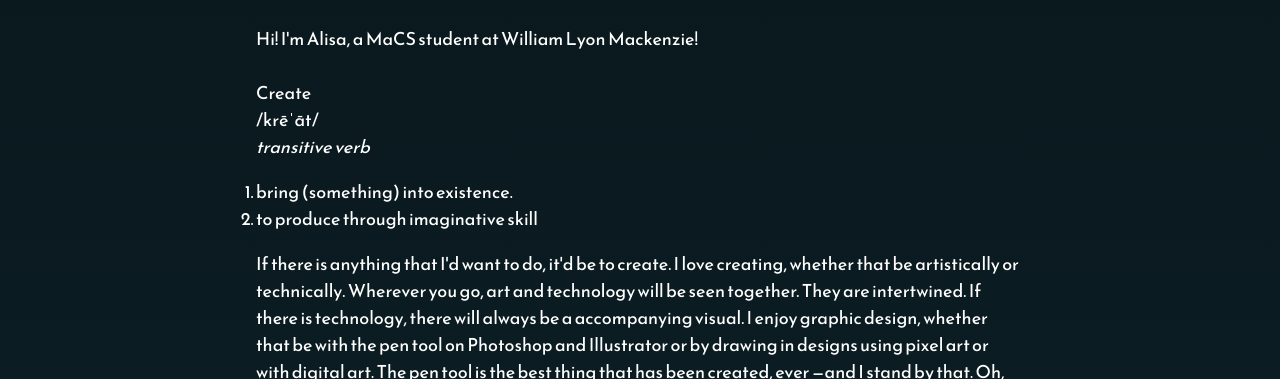
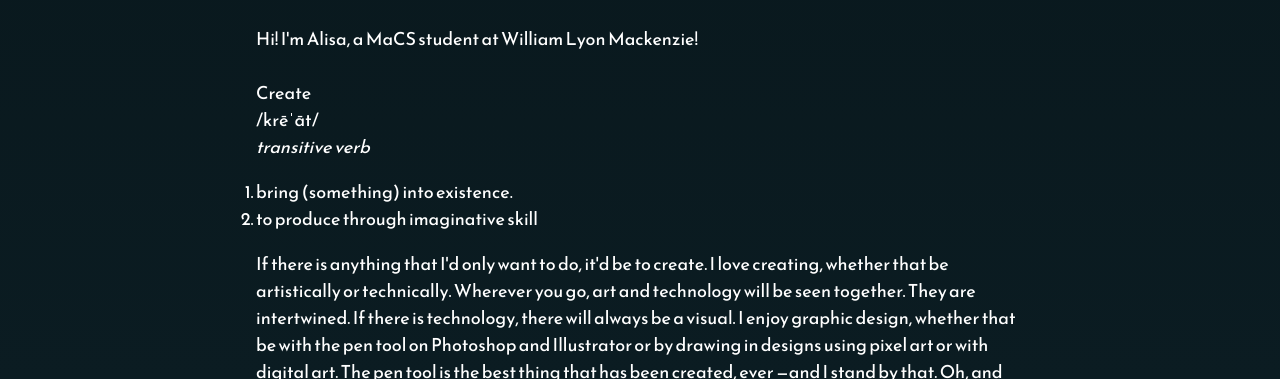
Before and after one commit to areuie/personalWebsite, a plain HTML site: page index.html in a window 1280 px wide. Shown: the part 764-1143 px from the top of the page. Drawn offline with Linux system fonts and the light colour scheme.

Commit message:
Update index.html

```diff
--- a/index.html
+++ b/index.html
@@ -75,9 +75,9 @@
             <li> to produce through imaginative skill</li>
           </ol>
         <p>
-          If there is anything that I'd want to do, it'd be to create. I love creating, whether that be artistically or technically. Wherever you go, art and technology will be seen together. They are intertwined. If there is technology, there will always be a accompanying visual.
+          If there is anything that I'd only want to do, it'd be to create. I love creating, whether that be artistically or technically. Wherever you go, art and technology will be seen together. They are intertwined. If there is technology, there will always be a visual.
           I enjoy graphic design, whether that be with the pen tool on Photoshop and Illustrator or by drawing in designs using pixel art or with digital art. The pen tool is the best thing that has been created, ever —and I stand by that.
-          Oh, and I'm also an up and coming coder (aha), so watch out for my projects as I continue to learn in my quest to create.
+          Oh, and also watch out for my coding projects as I continue to learn in my quest to create.
         </p>
     </div>
   </div>
```
